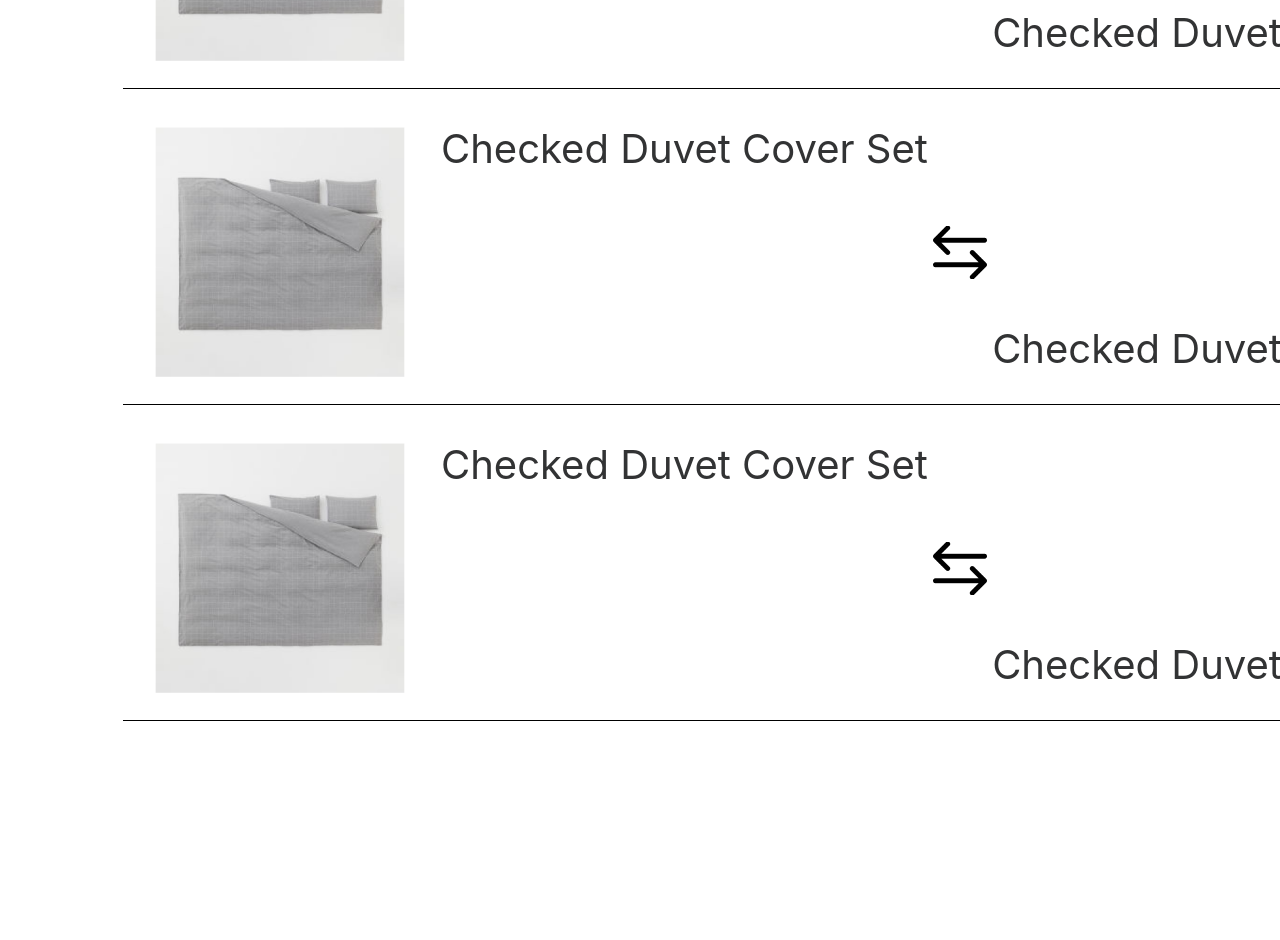
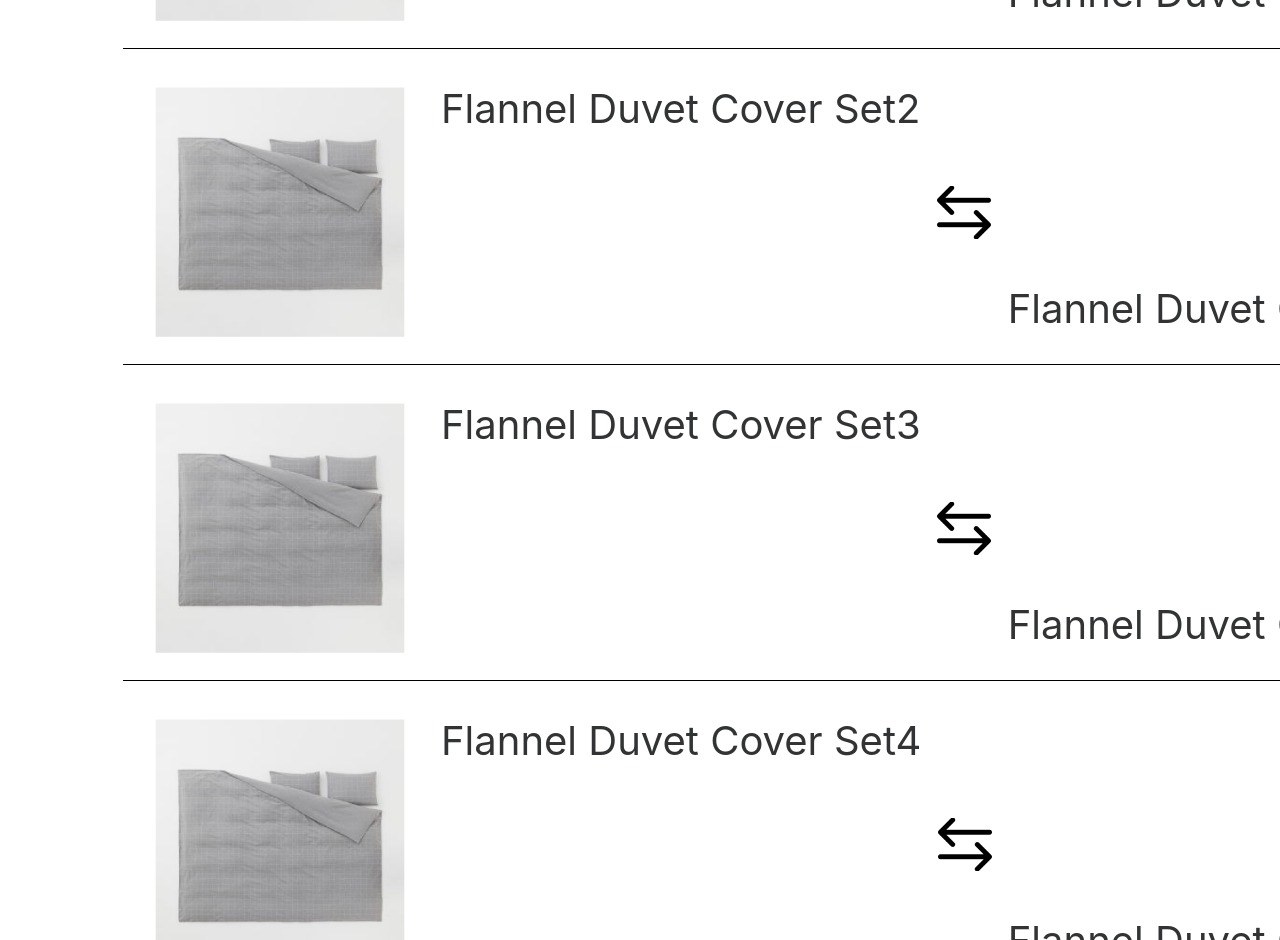
Before and after one commit to Barter-Website/Frontend, a React (Vite) app in the folder vite-project/: page /mypage in a window 1280 px wide. Shown: the part 1860-2800 px from the top of the page. Before the commit the page ends 2619 px from the top, so only its background shows below. Built offline with nearby package versions, Linux system fonts and the light colour scheme; a web font is replaced by a local one.

Commit message:
[MyPage] feat. history 더미데이터 연결

```diff
--- /dev/null
+++ b/vite-project/src/pages/MyPage/history.json
@@ -0,0 +1,30 @@
+{
+    "history":[
+        {
+            "name1":"Flannel Duvet Cover Set1",
+            "name2":"Flannel Duvet Cover Set1"
+        },
+        {
+            "name1":"Flannel Duvet Cover Set2",
+            "name2":"Flannel Duvet Cover Set1"
+        },
+        {
+            "name1":"Flannel Duvet Cover Set3",
+            "name2":"Flannel Duvet Cover Set1"
+        },
+        {
+            "name1":"Flannel Duvet Cover Set4",
+            "name2":"Flannel Duvet Cover Set1"
+        },{
+            "name1":"Flannel Duvet Cover Set5",
+            "name2":"Flannel Duvet Cover Set1"
+        },
+        {
+            "name1":"Flannel Duvet Cover Set6",
+            "name2":"Flannel Duvet Cover Set1"
+        },{
+            "name1":"Flannel Duvet Cover Set7",
+            "name2":"Flannel Duvet Cover Set1"
+        }
+    ]
+}
--- a/vite-project/src/pages/MyPage/index.jsx
+++ b/vite-project/src/pages/MyPage/index.jsx
@@ -1,6 +1,6 @@
 import React, { useState } from 'react';
 import * as styled from './styles';
-
+import Header from '../../components/Header/index.jsx'
 import profileImg from '../../assets/profileImg.png'
 import edit from '../../assets/edit.png'
 import otherProductImage from '../../assets/otherProductImage.png'
@@ -8,9 +8,7 @@ import arrowLeft from '../../assets/arrowLeft.png'
 import arrowRight from '../../assets/arrowRight.png'
 import exchange from '../../assets/exchange.png'
 import data from '../MyPage/data.json'
-
-import Header from '../../components/Header/index.jsx'
-import Category from '../../components/Category';
+import history from '../MyPage/history.json'
 
 const MyPage = () => {
     const [slideIndex, setSlideIndex] = useState(0);
@@ -22,6 +20,24 @@ const MyPage = () => {
                         <img src={otherProductImage}/>
                         <span className='otherProductName'>{product.name}</span>
                 </styled.listImage>
+            ))
+        )
+    }
+
+    const HistoryContainerBox=()=>{
+        return (
+            history.history.map(h=>(
+                <styled.historyContainerBox>
+                    <styled.historyLeft>
+                        <img src={otherProductImage}/>
+                        <text>{h.name1}</text>
+                    </styled.historyLeft>
+                        <img className='exchange' src={exchange}/>
+                    <styled.historyRight>
+                        <text>{h.name2}</text>
+                        <img src={otherProductImage}/>
+                    </styled.historyRight>
+                </styled.historyContainerBox>
             ))
         )
     }
@@ -47,14 +63,13 @@ const MyPage = () => {
     return(
         <styled.container>
             <Header/>
-            <Category />
-            {/* <styled.navContainer>
+            <styled.navContainer>
                 <styled.navButton>HOME</styled.navButton>
                 <styled.navButton>CHATS</styled.navButton>
                 <styled.navButton>ABOUT US</styled.navButton>
                 <styled.navButton>COMMUNITY</styled.navButton>
                 <styled.navButton>MY PAGE</styled.navButton>
-            </styled.navContainer> */}
+            </styled.navContainer>
 
             <styled.bodyContainer>
                 <styled.infoContainer>
@@ -104,39 +119,7 @@ const MyPage = () => {
 
                 <styled.historyContainer>
                     <text className='historyTitle'>Trade History</text>
-                    <styled.historyContainerBox>
-                        <styled.historyLeft>
-                            <img src={otherProductImage}/>
-                            <text>Checked Duvet Cover Set</text>
-                        </styled.historyLeft>
-                        <img className='exchange' src={exchange}/>
-                        <styled.historyRight>
-                            <text>Checked Duvet Cover Set</text>
-                            <img src={otherProductImage}/>
-                        </styled.historyRight>
-                    </styled.historyContainerBox>
-                    <styled.historyContainerBox>
-                        <styled.historyLeft>
-                            <img src={otherProductImage}/>
-                            <text>Checked Duvet Cover Set</text>
-                        </styled.historyLeft>
-                        <img className='exchange' src={exchange}/>
-                        <styled.historyRight>
-                            <text>Checked Duvet Cover Set</text>
-                            <img src={otherProductImage}/>
-                        </styled.historyRight>
-                    </styled.historyContainerBox>
-                    <styled.historyContainerBox>
-                        <styled.historyLeft>
-                            <img src={otherProductImage}/>
-                            <text>Checked Duvet Cover Set</text>
-                        </styled.historyLeft>
-                        <img className='exchange' src={exchange}/>
-                        <styled.historyRight>
-                            <text>Checked Duvet Cover Set</text>
-                            <img src={otherProductImage}/>
-                        </styled.historyRight>
-                    </styled.historyContainerBox>
+                    <HistoryContainerBox/>
                 </styled.historyContainer>
             </styled.bodyContainer>
 
```
